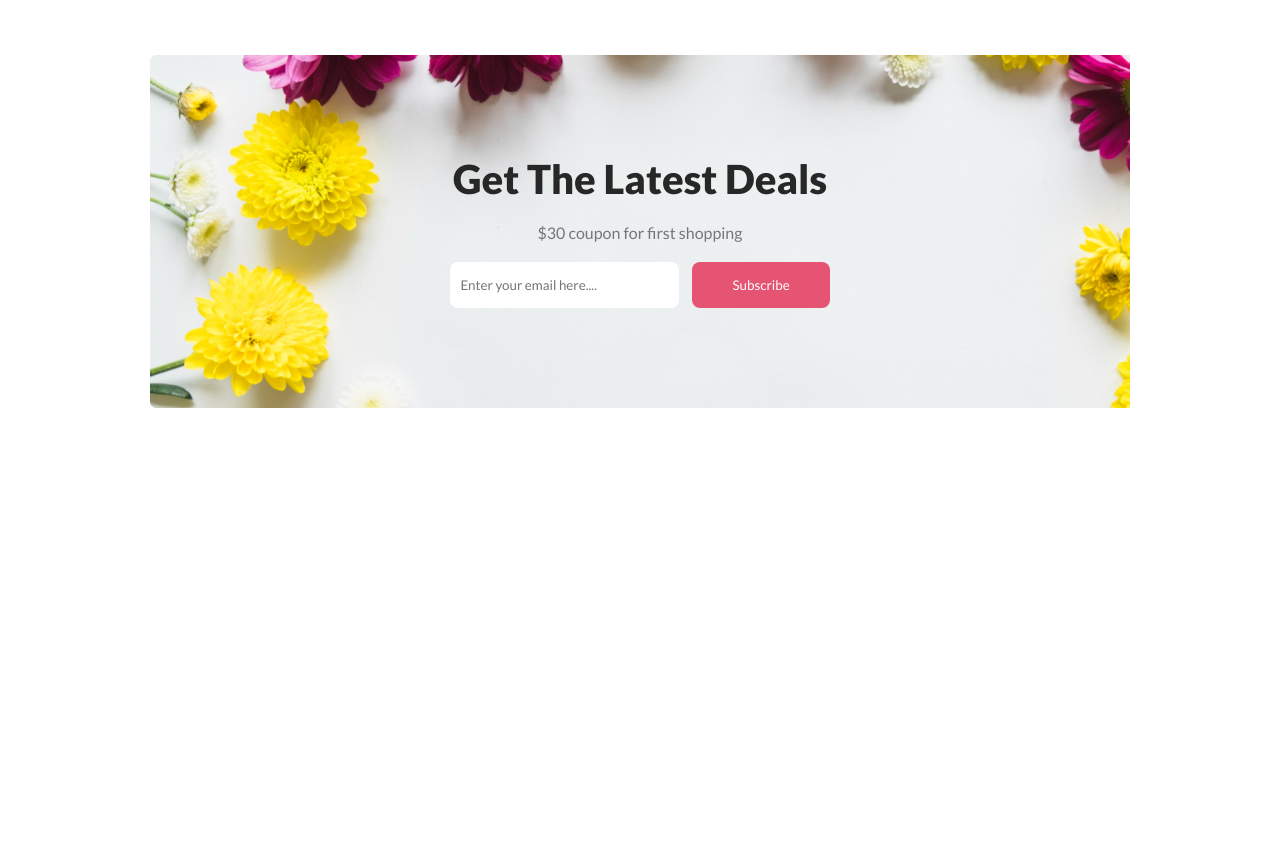
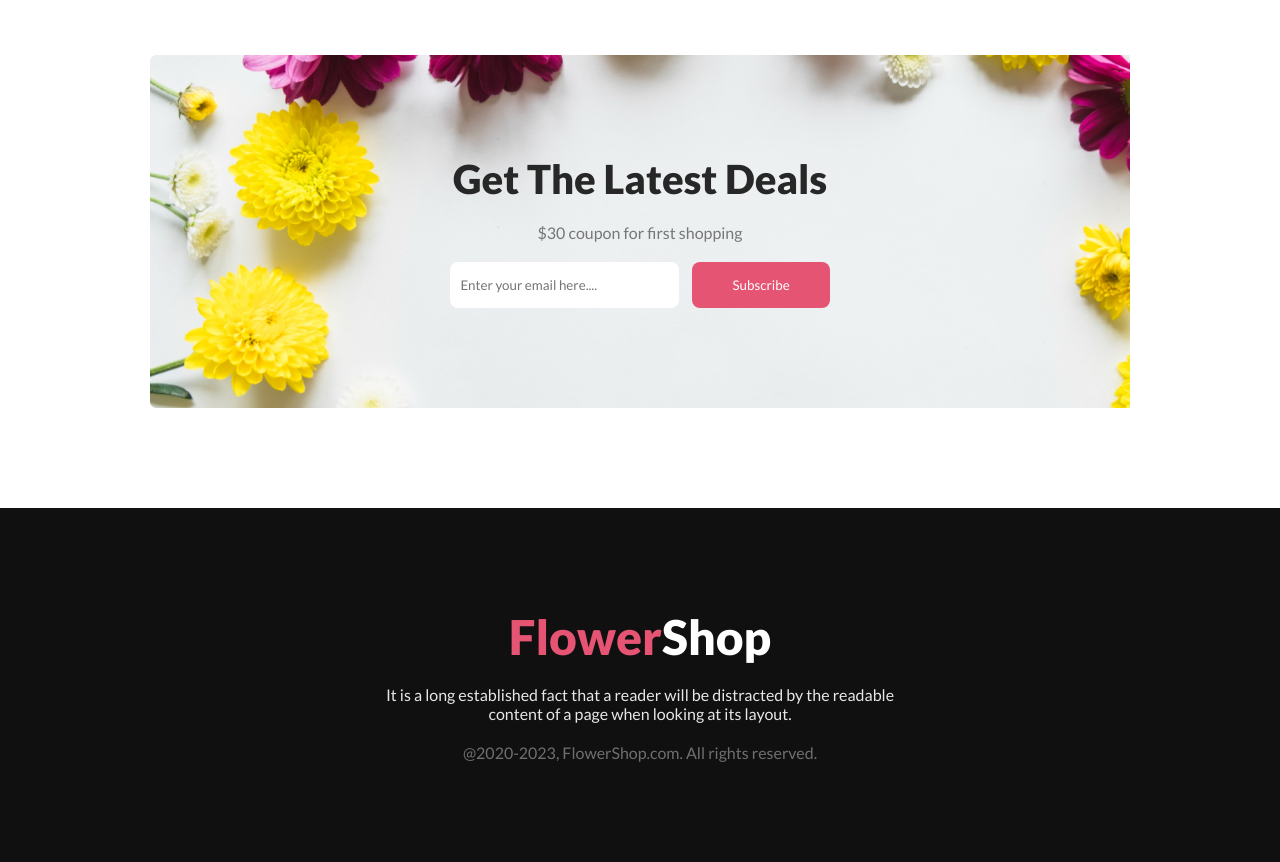
Before and after one commit to nuruddin538/ph-assignment-1, a plain HTML site: page index.html in a window 1280 px wide. Shown: the part 2518-3380 px from the top of the page. Before the commit the page ends 3026 px from the top, so only its background shows below. Drawn offline with Linux system fonts and the light colour scheme.

Commit message:
footer section added

```diff
--- a/index.html
+++ b/index.html
@@ -140,9 +140,19 @@
         <!-- instagram section end here -->
     </main>
     <!-- main section end here -->
+    <!-- footer section start here -->
     <footer>
-
+        <div class="footer-section">
+            <div class="footer-content">
+                <h2><span class="fl">Flower</span>Shop</h2>
+                <p>It is a long established fact that a reader will be distracted by the readable<br> content of a page
+                    when looking at its
+                    layout.</p>
+                <span>&commat;2020-2023, FlowerShop.com. All rights reserved.</span>
+            </div>
+        </div>
     </footer>
+    <!-- footer section end here -->
 </body>
 
 </html>
--- a/style.css
+++ b/style.css
@@ -205,3 +205,29 @@ header .col-left .shop-n {
   color: #fff;
   margin-left: 10px;
 }
+/* footer section styles here */
+.footer-section {
+  background: #111010;
+  padding: 100px 0;
+}
+.footer-content {
+  text-align: center;
+  color: #fff;
+}
+.footer-content h2 {
+  font-size: 48px;
+  font-weight: 800;
+  margin-bottom: 20px;
+}
+.footer-content span.fl {
+  color: #e55473;
+}
+.footer-content p {
+  color: rgba(255, 255, 255, 0.9);
+  font-size: 16px;
+  margin-bottom: 20px;
+}
+.footer-content span {
+  color: rgba(255, 255, 255, 0.4);
+  text-align: center;
+}
```
